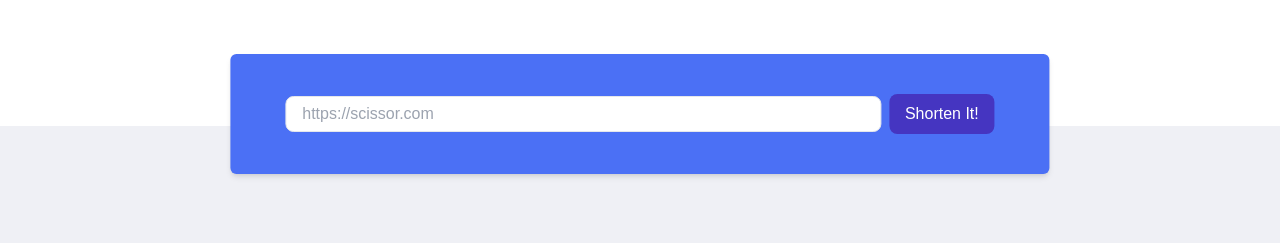
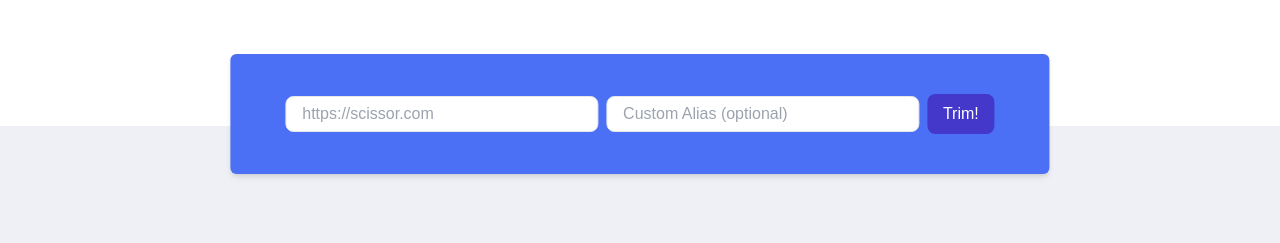
Before and after one commit to boyyveedo/scissor-new, a React (Create React App) app in the folder frontend/: page / in a window 1280 px wide. Shown: the part 557-800 px from the top of the page. Built offline with nearby package versions, Linux system fonts and the light colour scheme.

Commit message:
second commit

```diff
--- a/frontend/src/components/HistoryButton.tsx
+++ b/frontend/src/components/HistoryButton.tsx
@@ -11,7 +11,8 @@ const HistoryButton: React.FC = () => {
             console.log(token)
             const response = await axios.get("http://localhost:4003/analytics", {
                 headers: {
-                    authorization: `Bearer ${token}`,
+                    'Content-Type': 'application/json',
+                    'Authorization': `Bearer ${token}`, // Include Auth0 access token
                 },
             });
             console.log(response.data);
--- a/frontend/src/components/URLShortForm.tsx
+++ b/frontend/src/components/URLShortForm.tsx
@@ -4,18 +4,19 @@ import { SERVER_ENDPOINTS } from '../config';
 
 const URLShortForm: React.FC = () => {
     const [destination, setDestination] = useState<string>('');
-    const [shortUrl, setShortUrl] = useState<{
-        shortId: string;
-    } | null>(null);
+    const [customAlias, setCustomAlias] = useState<string>('');
+    const [shortUrl, setShortUrl] = useState<{ shortId: string; } | null>(null);
+    const [qrCodeUrl, setQrCodeUrl] = useState<string | null>(null);
     const [error, setError] = useState<string | null>(null);
 
     async function handleSubmit(e: React.FormEvent<HTMLFormElement>) {
         e.preventDefault();
         setShortUrl(null);
+        setQrCodeUrl(null);
         setError(null);
 
         if (!destination) {
-            setError('Please enter a URL');
+            setError('Input is empty');
             return;
         }
 
@@ -27,12 +28,32 @@ const URLShortForm: React.FC = () => {
         try {
             const result = await axios.post(`${SERVER_ENDPOINTS}/shorten`, {
                 destination,
+                customAlias,
             });
             setShortUrl(result.data.newUrl); // Assuming 'newUrl' contains { shortId: string }
-            setDestination(`http://localhost:4003/${result.data.newUrl.shortId}`);
+            setDestination(" ");
         } catch (err: any) {
             console.error('Error:', err.response ? err.response.data : err.message);
             setError('Failed to shorten the URL. Please try again.');
+        }
+    }
+
+    async function handleGenerateQR() {
+        if (shortUrl) {
+            try {
+                const qrResult = await axios.get(`${SERVER_ENDPOINTS}/generate`, {
+                    params: {
+                        data: `http://localhost:4003/${shortUrl.shortId}`
+                    },
+                    responseType: 'blob' // Important to handle binary data
+                });
+
+                const qrCodeUrl = URL.createObjectURL(qrResult.data);
+                setQrCodeUrl(qrCodeUrl); // Create a URL for the QR code image blob
+            } catch (err: any) {
+                console.error('Error generating QR code:', err.response ? err.response.data : err.message);
+                setError('Failed to generate QR code. Please try again.');
+            }
         }
     }
 
@@ -45,8 +66,15 @@ const URLShortForm: React.FC = () => {
         return !!urlPattern.test(url);
     }
 
+    function handleCopy() {
+        if (shortUrl) {
+            navigator.clipboard.writeText(`http://localhost:4003/${shortUrl.shortId}`);
+        }
+    }
+
     return (
-        <div className="shortener relative z-10 bg-white p-6 shadow-md rounded-md">
+        <div>
+            <div className="shortener relative z-10 p-6 shadow-md rounded-md bg-white" style={{ maxHeight: '400px', overflowY: 'auto' }}>
                 <form onSubmit={handleSubmit} className="flex flex-col space-y-4">
                     <div className="flex items-center space-x-2">
                         <input
@@ -56,13 +84,47 @@ const URLShortForm: React.FC = () => {
                             placeholder="https://scissor.com"
                             className="flex-1 px-4 py-2 border rounded-md"
                         />
-                    <button type="submit" className="px-4 py-2 hit text-white rounded-md">
-                        Shorten It!
+                        <input
+                            type="text"
+                            value={customAlias}
+                            onChange={(e: React.ChangeEvent<HTMLInputElement>) => setCustomAlias(e.target.value)}
+                            placeholder="Custom Alias (optional)"
+                            className="flex-1 px-4 py-2 border rounded-md"
+                        />
+                        <button type="submit" className="px-4 py-2 bg-indigo-700 text-white rounded-md">
+                            Trim!
                         </button>
                     </div>
                 </form>
+            </div>
+
+            {shortUrl && (
+                <div className="flex flex-col items-center justify-center bg-grey text-center mt-4">
+                    <div className="flex items-center justify-between">
+                        <a href={`http://localhost:4003/${shortUrl.shortId}`} target="_blank" rel="noopener noreferrer" className="text-blue-500 break-all">
+                            {`http://localhost:4003/${shortUrl.shortId}`}
+                        </a>
+                        <button onClick={handleCopy} className="px-2 py-1 bg-gray-300 text-gray-700 rounded-md ml-2 text-xs">
+                            Copy
+                        </button>
+                    </div>
+                    <button onClick={handleGenerateQR} className="mt-2 px-2 py-1 bg-green-500 text-white rounded-md text-xs">
+                        Generate QR
+                    </button>
+                </div>
+            )}
+
+            {qrCodeUrl && (
+                <div className="flex flex-col items-center justify-center bg-grey text-center mt-4">
+                    <img src={qrCodeUrl} alt="QR Code" className="max-w-full h-auto" />
+                    <a href={qrCodeUrl} className="block text-blue-500 mt-2 text-xs" download="qrcode.png">
+                        Download QR Code
+                    </a>
+                </div>
+            )}
+
             {error && (
-                <div className="mt-4 text-red-500">
+                <div className="mt-4 text-red-500 text-sm">
                     {error}
                 </div>
             )}
```
Also changed, not shown: frontend/src/components/Main.tsx (line endings or trailing spaces), frontend/src/components/Shortener.tsx (line endings or trailing spaces). Lines whose indentation alone changed are shown as unchanged.
